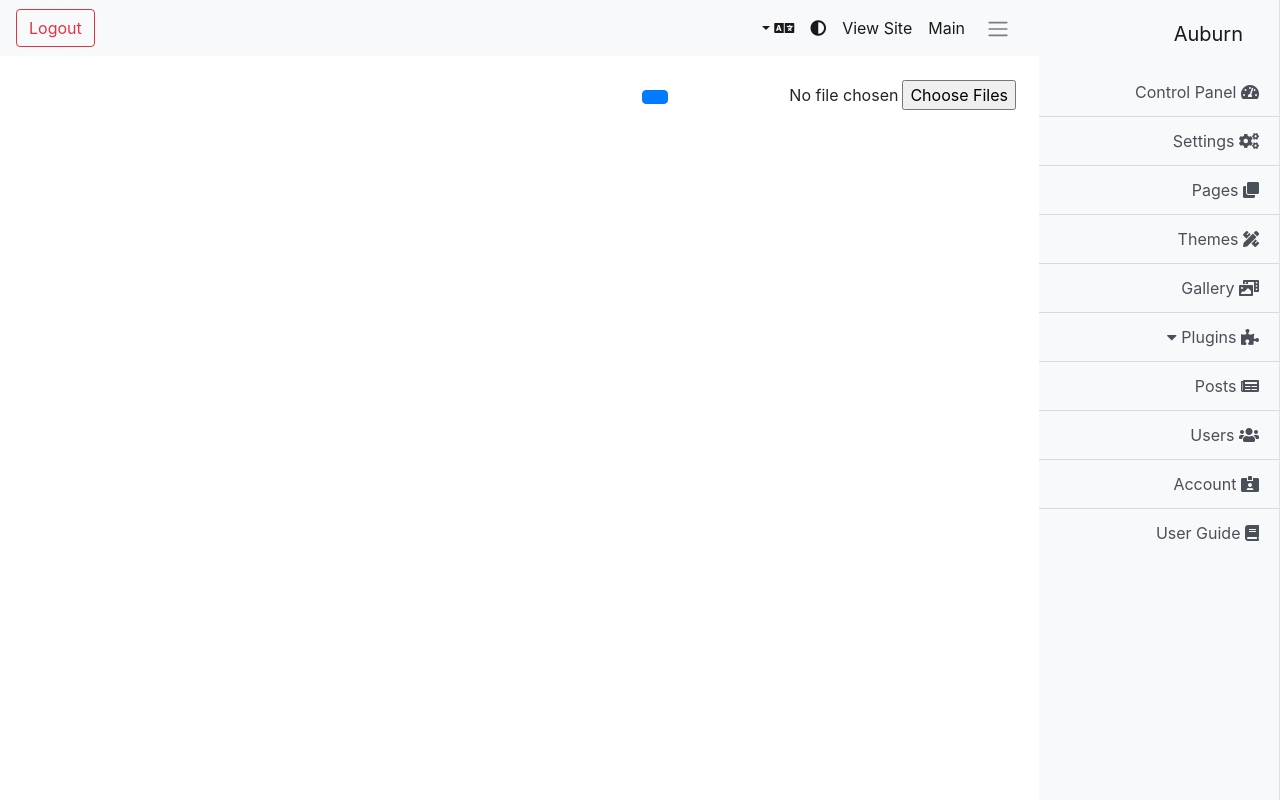
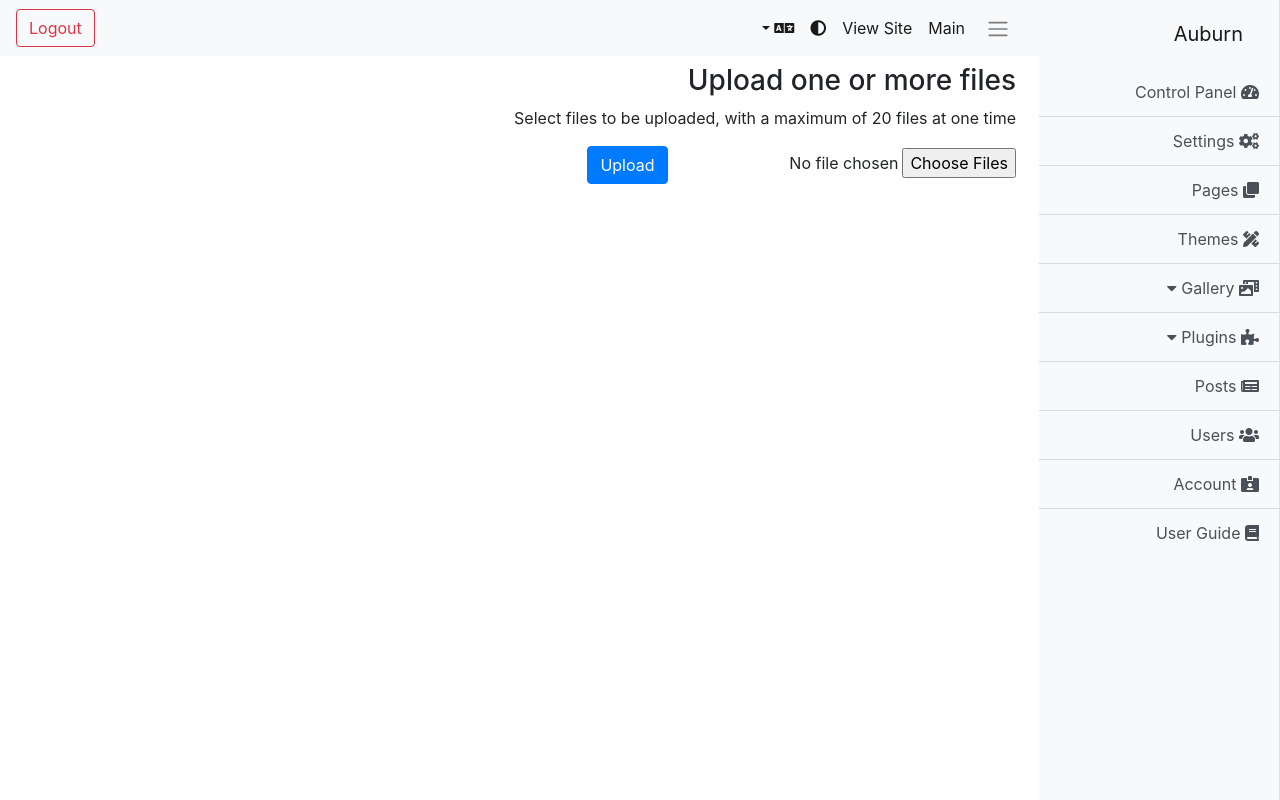
Before and after one commit to Nick390/Auburn-1.0.0, a PHP site: page /admin/UploadMultipleFiles.php in a window 1280 px wide. Run offline with PHP 8.4, Linux system fonts and the light colour scheme; the visitor is signed in with stand-in values (Sample User, id 1); data that the repository does not hold is empty.

Commit message:
Update more then one file
*Update nav.php.
**Add link to Gallery.
**Add 2 level in the nav.
*Update en.php.
**Add new translated items.
*Update ar.php.
**Add new translated items.

```diff
--- a/includes/lang/en.php
+++ b/includes/lang/en.php
@@ -6,6 +6,8 @@
                 "Pages" => "Pages",
                 "Themes" => "Themes",
                 "Gallery" => "Gallery",
+                "All Files" => "All Files",
+                "Upload New File" => "Upload New File",
                 "Plugins" => "Plugins",
                 "Posts" => "Posts",
                 "Users" => "Users",
@@ -47,5 +49,24 @@
                 "PluginDeactivateButton" => "Deactivate",
                 "PluginActivateButton" => "Activate",
                 "PluginSettingsButton" => "Settings",
+                 //Super Admin page; Gallery Section
+                "Upload New File Button" => "Upload New File",
+                "Search For A File Using Its Name Or Format" => "Search for a file using it's name or format",
+                //Super Admin page; Gallery Section Upload Multiple Files page
+                "UploadButton" => "Upload",
+                "Page Title" => "Upload one or more files",
+                "Page Info" => "Select files to be uploaded, with a maximum of 20 files at one time",
+                //"Label Language" => "تصفح الملفات",
+                //"Choose file" => "إختر ملف",
+                //Super Admin page; Gallery Section Upload Multiple Files page error messages
+                 "There is no error, the file uploaded with success" => "There is no error, the file uploaded with success",
+                 "The uploaded file exceeds the upload_max_filesize directive in php.ini" => "The uploaded file exceeds the upload_max_filesize directive in php.ini",
+                 "The uploaded file exceeds the MAX_FILE_SIZE directive that was specified in the html form" => "The uploaded file exceeds the MAX_FILE_SIZE directive that was specified in the html form",
+                 "The uploaded file was only partially uploaded" => "The uploaded file was only partially uploaded",
+                 "No file was uploaded" => "No file was uploaded",
+                 "Missing a temporary folder" => "Missing a temporary folder",
+                 "Failed to  write file to disk" => "Failed to  write file to disk",
+                 "A PHP extension stopped the file upload" => "A PHP extension stopped the file upload",
+                 "Invalid file extension!" => "Invalid file extension!",
                 );
 ?>
--- a/includes/php/nav.php
+++ b/includes/php/nav.php
@@ -17,11 +17,21 @@
     <a href="#" class="list-group-item list-group-item-action bg-light" title="<?php echo $lang['SettingsTitle'] ?>"> <i class="fas fa-cogs"></i> <?php echo $lang['Settings'] ?></a>
     <a href="#" class="list-group-item list-group-item-action bg-light" title="<?php echo $lang['PagesTitle'] ?>"><i class="fas fa-clone"></i> <?php echo $lang['Pages'] ?></a>
     <a href="#" class="list-group-item list-group-item-action bg-light" title="<?php echo $lang['ThemesTitle'] ?>"><i class="fas fa-pencil-ruler"></i> <?php echo $lang['Themes'] ?></a>
-    <a href="#" class="list-group-item list-group-item-action bg-light" title="<?php echo $lang['GalleryTitle'] ?>"><i class="fas fa-photo-video"></i> <?php echo $lang['Gallery'] ?></a>
-    <a class="list-group-item list-group-item-action bg-light" data-toggle="collapse" href="#dropdown-lvl1"  title="<?php echo $lang['PluginsTitle'] ?>"><i class="fas fa-puzzle-piece"></i> <?php echo $lang['Plugins'] ?>
+    <a class="list-group-item list-group-item-action bg-light" data-toggle="collapse" href="#dropdown-Gallery"   title="<?php echo $lang['GalleryTitle'] ?>"><i class="fas fa-photo-video"></i> <?php echo $lang['Gallery'] ?>
+    <i class="fas fa-caret-down"></i></a>
+        <!-- Dropdown level 1 -->
+						<div id="dropdown-Gallery" class="panel-collapse collapse">
+							<div class="panel-body">
+								<ul class="nav navbar-nav">
+                  <li><a class="list-group-item list-group-item-action bg-light" href="/admin/gallery.php"><?php echo $lang['All Files'] ?></a></li>
+									<li><a class="list-group-item list-group-item-action bg-light" href="/admin/UploadMultipleFiles.php"><?php echo $lang['Upload New File'] ?></a></li>
+                </ul>
+              </div>
+            </div>
+    <a class="list-group-item list-group-item-action bg-light" data-toggle="collapse" href="#dropdown-Plugins"  title="<?php echo $lang['PluginsTitle'] ?>"><i class="fas fa-puzzle-piece"></i> <?php echo $lang['Plugins'] ?>
     <i class="fas fa-caret-down"></i></a>
 						<!-- Dropdown level 1 -->
-						<div id="dropdown-lvl1" class="panel-collapse collapse">
+						<div id="dropdown-Plugins" class="panel-collapse collapse">
 							<div class="panel-body">
 								<ul class="nav navbar-nav">
                   <li><a class="list-group-item list-group-item-action bg-light" href="/admin/plugins.php">كافة الإضافات</a></li>
```
Also changed, not shown: includes/lang/ar.php (+21 -0 lines).
